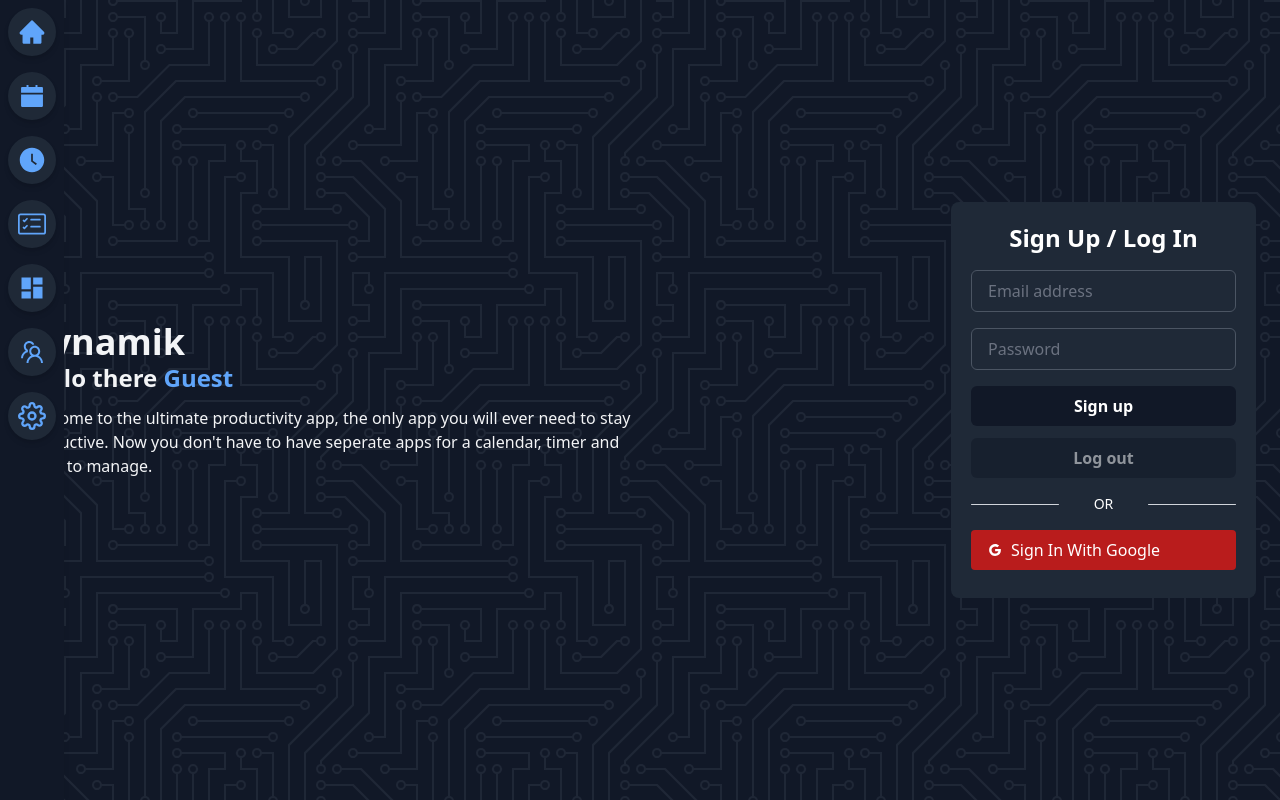
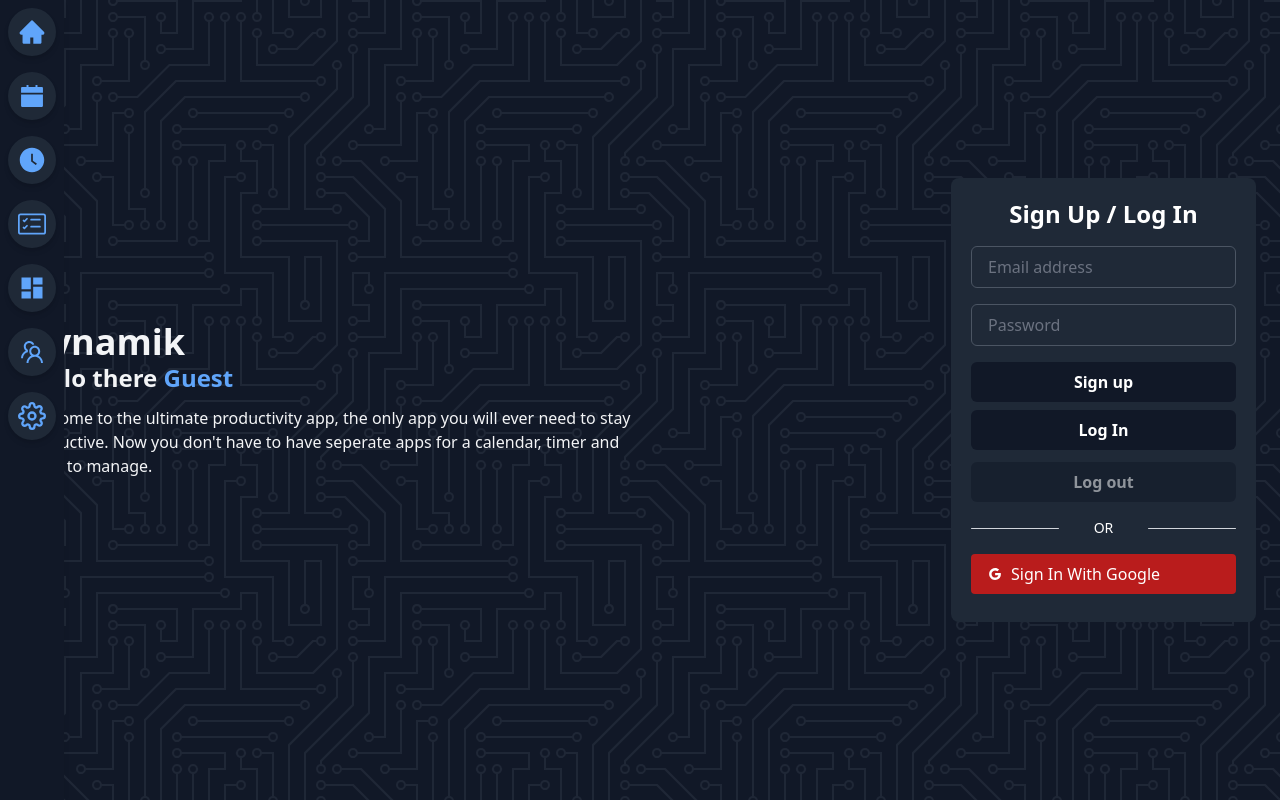
Before and after one commit to ScriptedRain/timerApp, a React (Create React App) app: page / in a window 1280 px wide. Built offline with nearby package versions, Linux system fonts and the light colour scheme; no server answers.

Commit message:
Added login button

```diff
--- a/src/Components/Apitesting.jsx
+++ b/src/Components/Apitesting.jsx
@@ -52,6 +52,14 @@ const Register = () => {
                 Sign up
               </button>
             </div>
+            <button
+                disabled={currentUser}
+                onClick={async (e) => {
+                  e.preventDefault()
+                  login(email, password)}}
+              className=' disabled:opacity-50 disabled:cursor-not-allowed w-full px-4 py-2 mt-2 font-semibold text-white transition-cxolors duration-200 transform bg-gray-900 rounded-md hover:bg-gray-800 dark:hover:bg-gray-700 focus:outline-none focus:bg-gray-800 dark:focus:bg-gray-700'>
+              Log In
+            </button>
             <div className='flex items-center mt-1'>
               <button
                   disabled={!currentUser}
```
